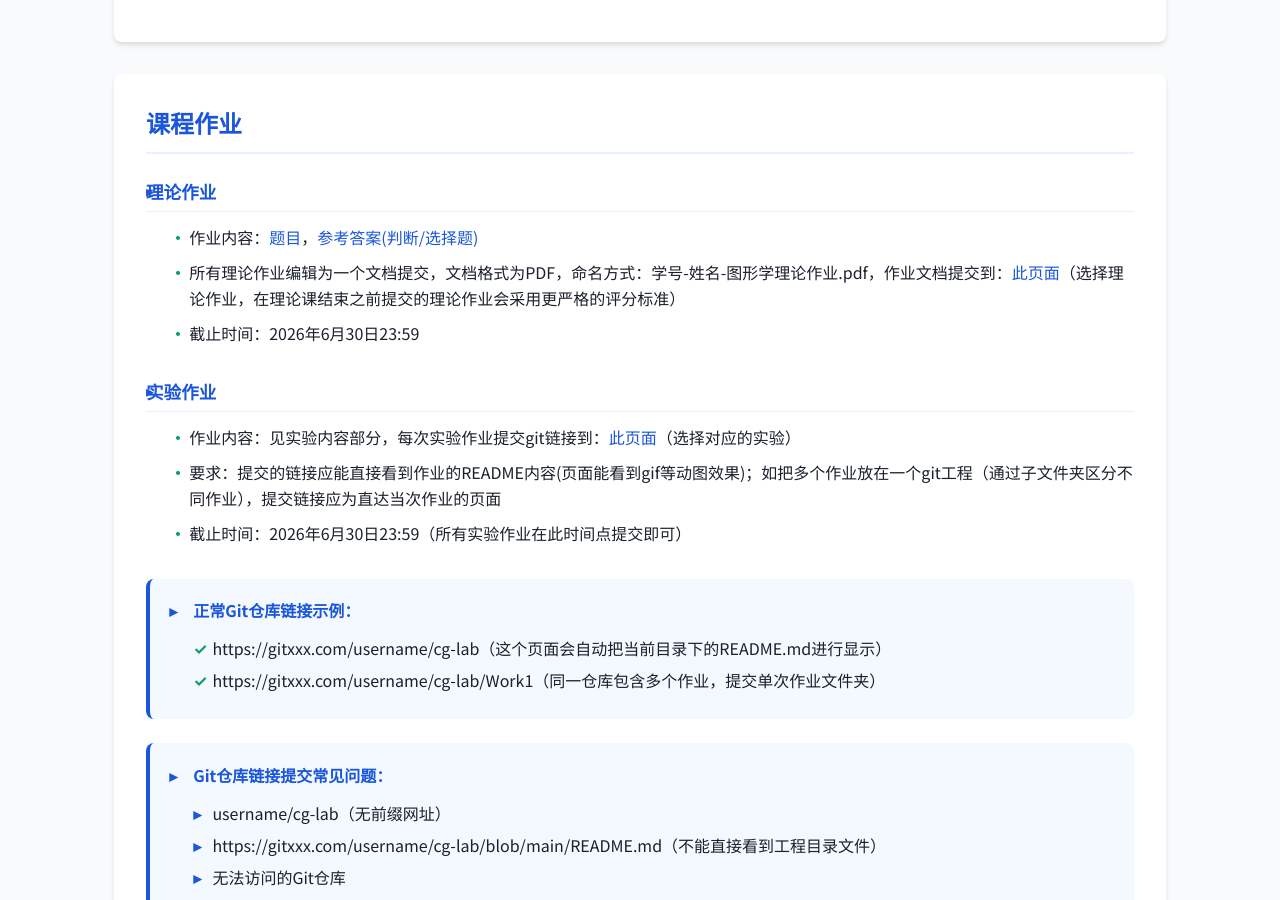
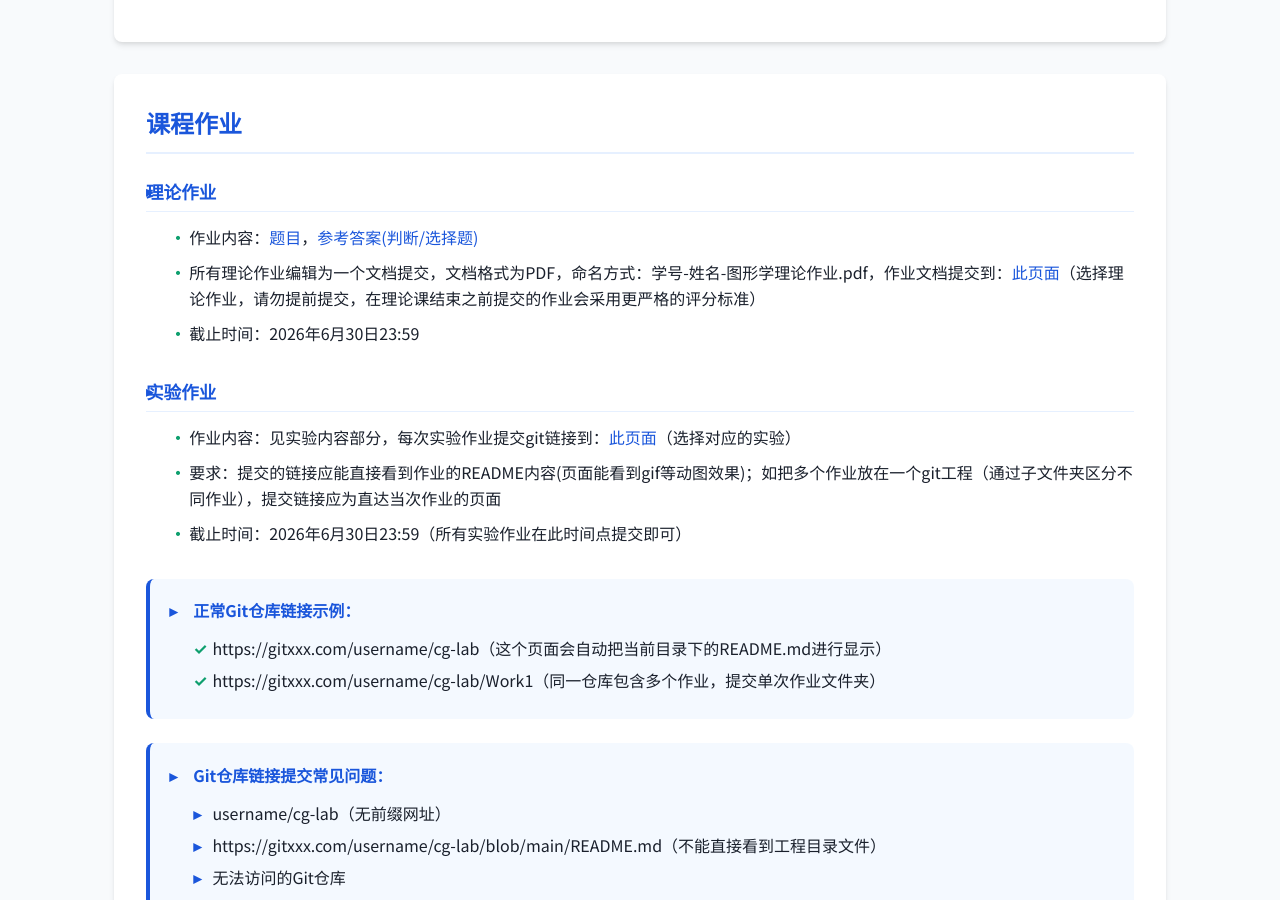
Before and after one commit to zhwinfo/zhwinfo.github.io, a Jekyll site: the page cg/index.html, which Jekyll copies as it is, in a window 1280 px wide and 900 px high, scrolled down 2262 px. Built offline with Jekyll 4.4.1, drawn with Linux system fonts in a browser that asks for light colours.

Commit message:
fast update

```diff
--- a/cg/index.html
+++ b/cg/index.html
@@ -544,7 +544,7 @@
                         <strong>理论作业</strong>
                         <ul>
                             <li>作业内容：<a href="https://pan.bnu.edu.cn/l/z1IJOO" target="_blank">题目</a>，<a href="https://bnu-3dv-lab.feishu.cn/wiki/OyvEwTerDi2AF2keRU9c6yzBnUc" target="_blank">参考答案(判断/选择题)</a></li>
-                            <li>所有理论作业编辑为一个文档提交，文档格式为PDF，命名方式：学号-姓名-图形学理论作业.pdf，作业文档提交到：<a href="/cg/submit" target="_blank">此页面</a>（选择理论作业，在理论课结束之前提交的理论作业会采用更严格的评分标准）</li>
+                            <li>所有理论作业编辑为一个文档提交，文档格式为PDF，命名方式：学号-姓名-图形学理论作业.pdf，作业文档提交到：<a href="/cg/submit" target="_blank">此页面</a>（选择理论作业，请勿提前提交，在理论课结束之前提交的作业会采用更严格的评分标准）</li>
                             <li>截止时间：2026年6月30日23:59</li>
                         </ul>
                     </li>
```
